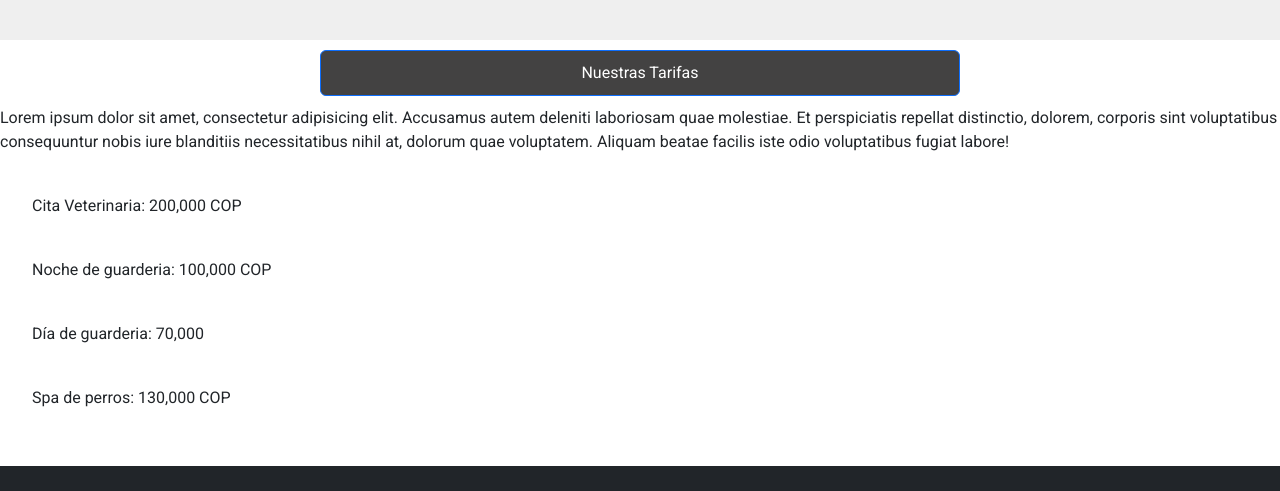
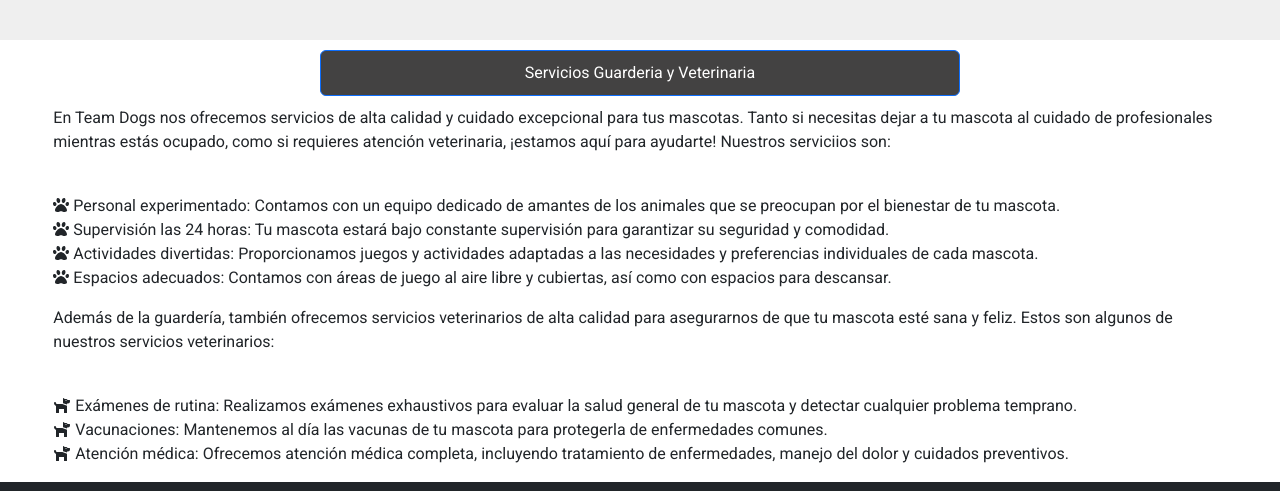
Before and after one commit to johandrevargas/proyecto_coderhouse_webdesign, a website: page pages/servicios.html in a window 1280 px wide. Shown: the part 787-1278 px from the top of the page. Drawn offline with nearby package versions, Linux system fonts and the light colour scheme; a web font is replaced by a local one.

Commit message:
Se ajusta la página Servicios, quitando el lorem ipsum.

```diff
--- a/pages/servicios.html
+++ b/pages/servicios.html
@@ -53,16 +53,32 @@
     </section>
 
     <div class="d-grid gap-2 col-6 mx-auto">
-      <a class="btn btn-primary" href="#!" class="btn btn-info">Nuestras Tarifas</a>
+      <a class="btn btn-primary" href="#!" class="btn btn-info">Servicios Guarderia y Veterinaria</a>
+    </div>
+    <div class="mx-auto col-md-11">
+    <p>En Team Dogs nos ofrecemos servicios de alta calidad y cuidado excepcional para tus mascotas. Tanto si necesitas dejar a tu mascota al cuidado de profesionales mientras estás ocupado, como si requieres atención veterinaria, ¡estamos aquí para ayudarte! Nuestros serviciios son:</p><br>
+      <ul class="list-unstyled">
+          <li><i class="fas fa-paw"></i> Personal experimentado: Contamos con un equipo dedicado de amantes de los animales que se preocupan por el bienestar de tu mascota.</li>
+          <li><i class="fas fa-paw"></i> Supervisión las 24 horas: Tu mascota estará bajo constante supervisión para garantizar su seguridad y comodidad.</li>
+          <li><i class="fas fa-paw"></i> Actividades divertidas: Proporcionamos juegos y actividades adaptadas a las necesidades y preferencias individuales de cada mascota.</li>
+          <li><i class="fas fa-paw"></i> Espacios adecuados: Contamos con áreas de juego al aire libre y cubiertas, así como con espacios para descansar.</li>
+      </ul>
     </div>
 
-    <p>Lorem ipsum dolor sit amet, consectetur adipisicing elit. Accusamus autem deleniti laboriosam quae molestiae. Et perspiciatis repellat distinctio, dolorem, corporis sint voluptatibus consequuntur nobis iure blanditiis necessitatibus nihil at, dolorum quae voluptatem. Aliquam beatae facilis iste odio voluptatibus fugiat labore!</p><br>
-    <ul>
-        <p>Cita Veterinaria: 200,000 COP</p><br>
-        <p>Noche de guarderia: 100,000 COP</p><br>
-        <p>Día de guarderia: 70,000</p><br>
-        <p>Spa de perros: 130,000 COP</p><br>
-    </ul>
+    <div class="mx-auto col-md-11">
+      <p>Además de la guardería, también ofrecemos servicios veterinarios de alta calidad para asegurarnos de que tu mascota esté sana y feliz. Estos son algunos de nuestros servicios veterinarios:</p><br>
+        <ul class="list-unstyled">
+          <li><i class="fas fa-dog"></i> Exámenes de rutina: Realizamos exámenes exhaustivos para evaluar la salud general de tu mascota y detectar cualquier problema temprano.</li>
+          <li><i class="fas fa-dog"></i> Vacunaciones: Mantenemos al día las vacunas de tu mascota para protegerla de enfermedades comunes.</li>
+          <li><i class="fas fa-dog"></i> Atención médica: Ofrecemos atención médica completa, incluyendo tratamiento de enfermedades, manejo del dolor y cuidados preventivos.</li>
+        </ul>
+      </div>
+
+
+
+
+
+
 
     <a href="https://web.whatsapp.com">
       <img src="../images/whatsapp.svg" target="_blank" alt="icono_whatsapp_fijo" class="wsp">
--- a/scss/layout/_index.scss
+++ b/scss/layout/_index.scss
@@ -30,7 +30,6 @@
 
 }
 
-
 .img-fluid{
     height: 200px;
     object-fit: cover;
--- a/scss/layout/_servicios.scss
+++ b/scss/layout/_servicios.scss
@@ -28,3 +28,10 @@
         padding: 14px;
     }
 }
+
+
+li {
+    list-style-type: none;
+    padding: 0;
+    margin: 0;
+  }
--- a/scss/layout/tienda.scss
+++ b/scss/layout/tienda.scss
@@ -30,9 +30,9 @@
     }
 }
 
-/* ~~~~~~~~~~~~ */
+/* ~~~~~~~~~~~~~~ */
 /* ~~ Cajas ~~ */
-/* ~~~~~~~~~~~~ */
+/* ~~~~~~~~~~~~~~ */
 
 .cajas {
     padding: 50px 0;
```
Also changed, not shown: index.html (+2 -2 lines), README.md.
